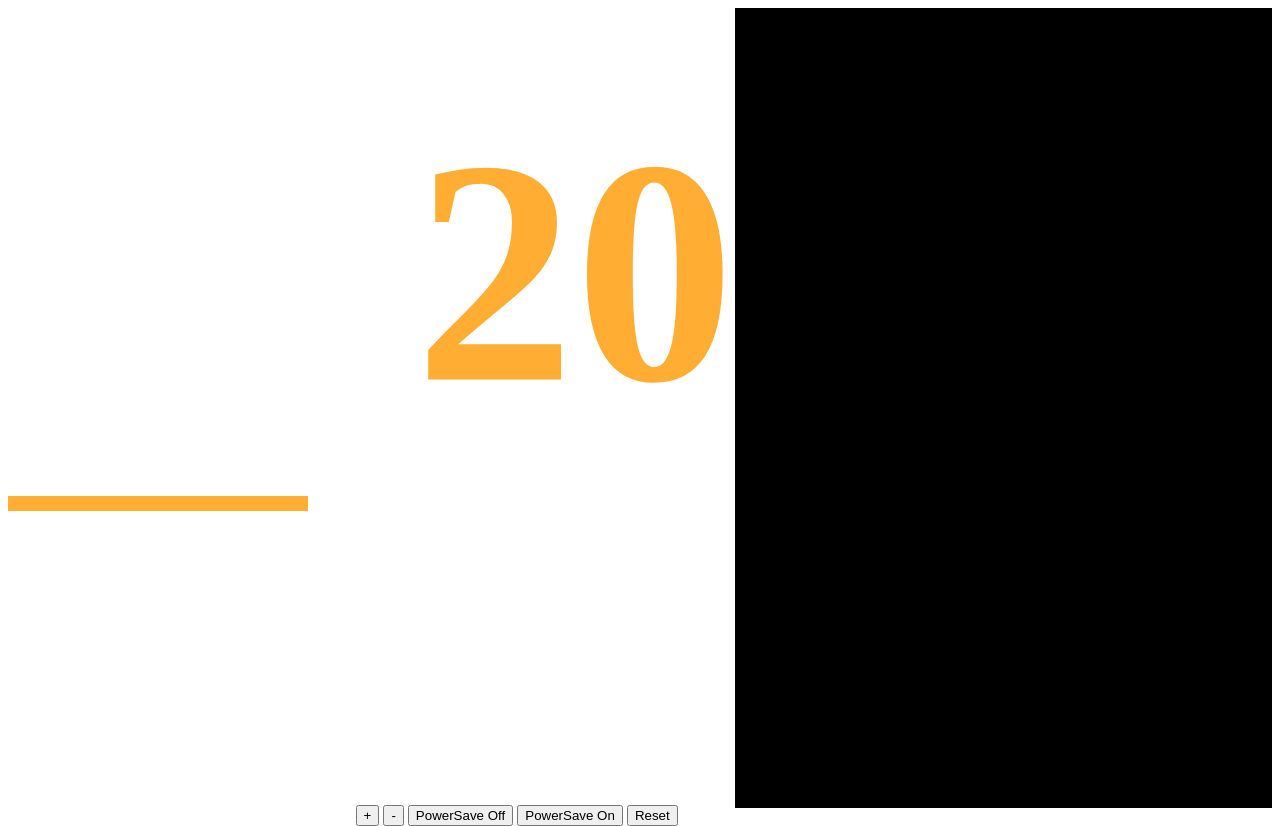
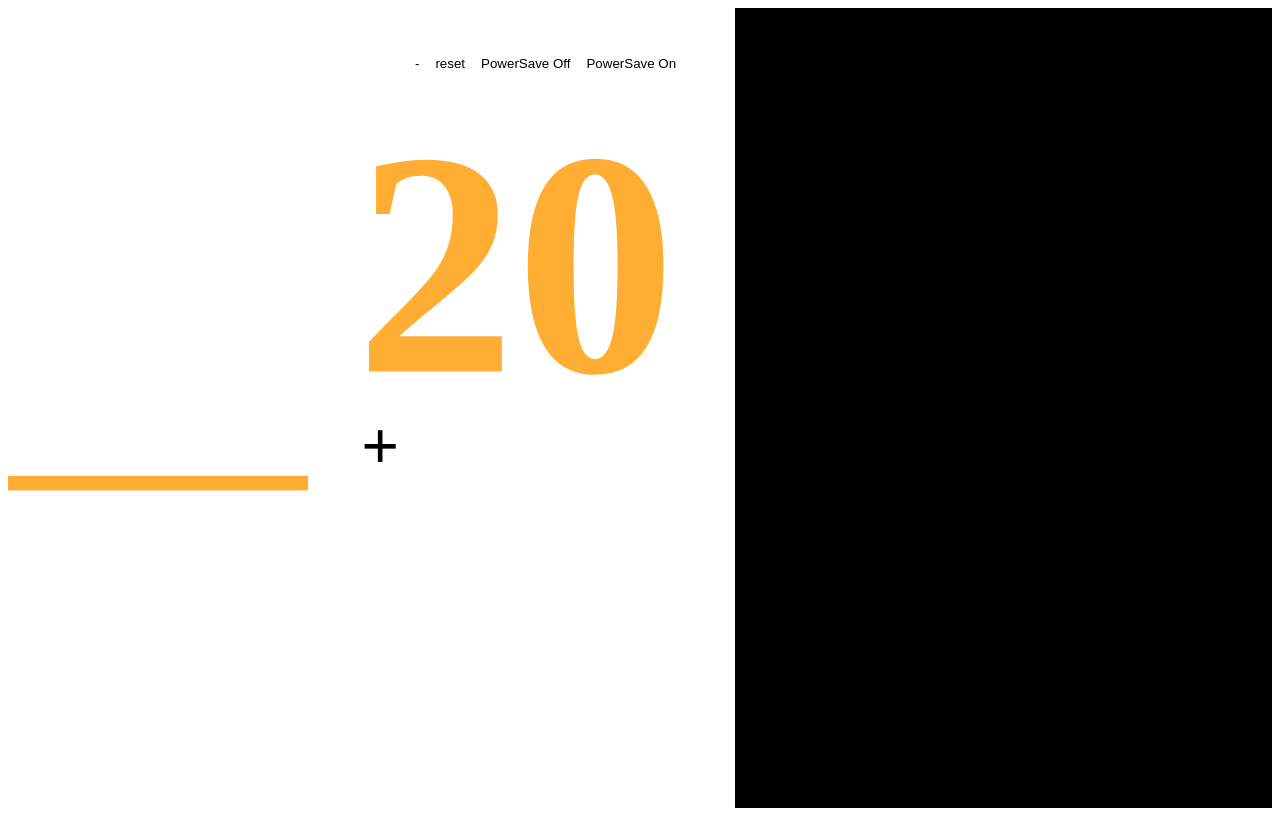
Before and after one commit to stepholdcorn/thermostat, a plain HTML site: page index.html in a window 1280 px wide. Drawn offline with nearby package versions, Linux system fonts and the light colour scheme.

Commit message:
Starts to style and position buttons

```diff
--- a/css/layout.css
+++ b/css/layout.css
@@ -1,10 +1,10 @@
 h1 {
+  position: fixed;
+  top: 20%;
+  transform: translateY(-80%);
+  text-align: right;
   font-weight: bold;
-  position: relative;
-  top: 20%;
-  text-align: right;
   font-size: 2000%;
-  transform: translateY(-80%)
 }
 
 .energyNeutral{
@@ -19,15 +19,18 @@ h1 {
   color: #4DDB94;
 }
 
-.increase-temp {
-  left: 48%;
-  top: 10%;
+button{
+  border: none;
+  background-color: white;
 }
 
-.decrease-temp {
-  left: 52%;
-  top: 10%;
+.increase-temp{
+  position: relative;
+  top: 50%;
+  text-align: right;
+  font-size: 400%;
 }
+
 
 .powersave-off {
   left: 48%;
@@ -37,11 +40,6 @@ h1 {
 .powersave-on {
   left: 48%;
   top: 20%;
-}
-
-.reset {
-  left: 48%;
-  top: 25%;
 }
 
 .col-1{
@@ -78,6 +76,7 @@ h1 {
 }
 
 svg{
-  position: fixed;
-  top: 62%;
+  position: relative;
+  top: 65%;
+  transform: translateY(-35%);
 }
--- a/index.html
+++ b/index.html
@@ -21,9 +21,9 @@
       <h1 class="energyNeutral">??</h1>
       <button class="increase-temp">+</button>
       <button class="decrease-temp">-</button>
+      <button class="reset">reset</button>
       <button class="powersave-off">PowerSave Off</button>
       <button class="powersave-on">PowerSave On</button>
-      <button class="reset">Reset</button>
     </div>
 
     <div class="col-3">
```
